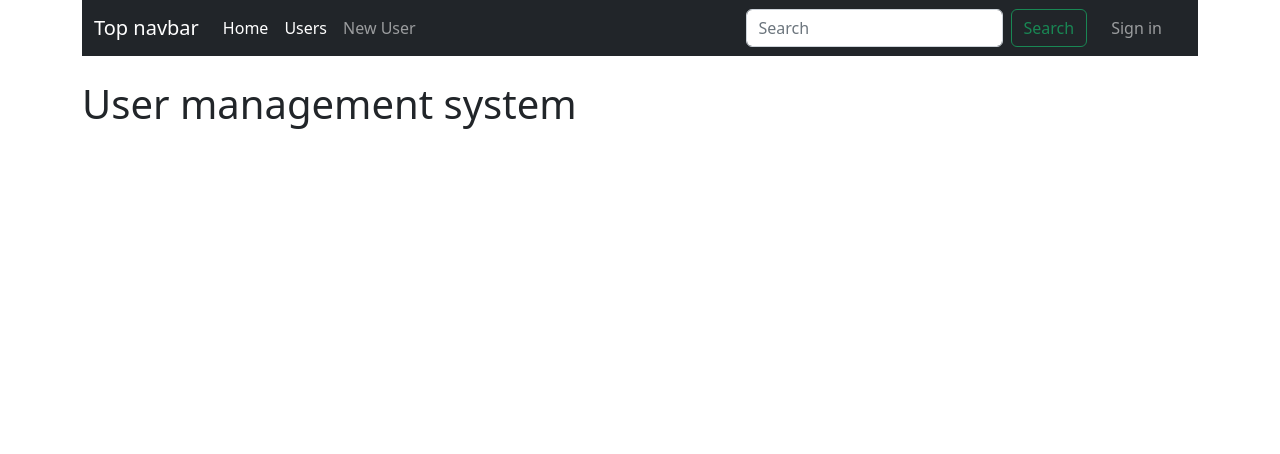
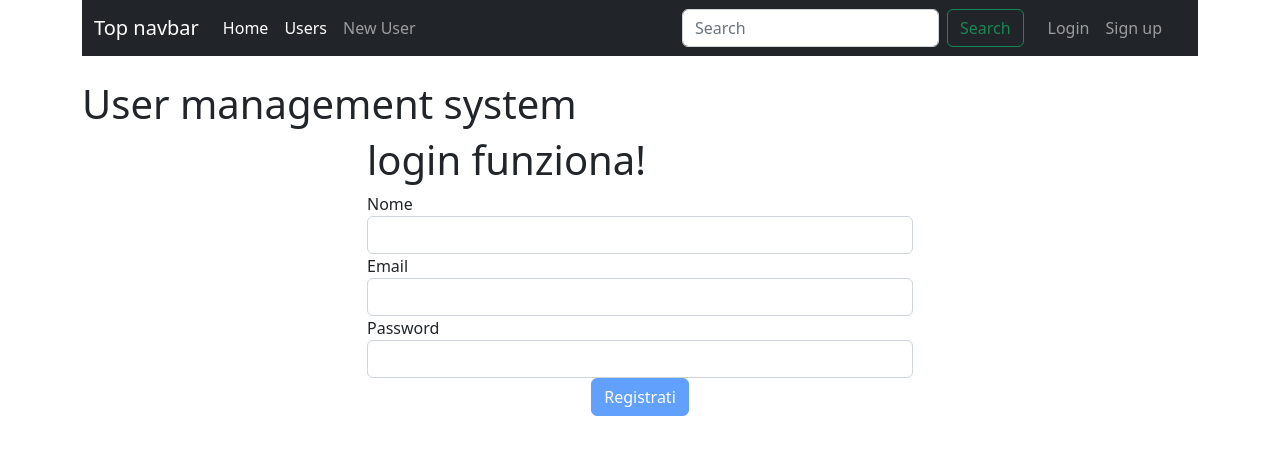
Before and after one commit to daniele-segreto/my-ums, an Angular app: page /signup in a window 1280 px wide. Before the commit this address led to /. Shown: the top 454 px of the page. Built offline with nearby package versions, Linux system fonts and the light colour scheme.

Commit message:
Auth service. Creare form di registrazione

```diff
--- a/src/app/app.module.ts
+++ b/src/app/app.module.ts
@@ -8,14 +8,16 @@ import { HttpClientModule } from '@angular/common/http';
 import { UserService } from './services/user.service';
 import { AuthService } from './services/auth.service';
 import { LoginComponent } from './login/login.component';
-import { FormsModule } from '@angular/forms'; // Importo FormsModule
+import { FormsModule } from '@angular/forms';
+import { SignupComponent } from './signup/signup.component';
 
 @NgModule({
   declarations: [
     AppComponent,
     NavComponent,
     UserDataComponent,
-    LoginComponent
+    LoginComponent,
+    SignupComponent
   ],
   imports: [
     HttpClientModule,
--- a/src/app/nav/nav.component.html
+++ b/src/app/nav/nav.component.html
@@ -21,14 +21,18 @@
         <input class="form-control me-2" type="search" placeholder="Search" aria-label="Search">
         <button class="btn btn-outline-success" type="submit">Search</button>
       </form>
+      <!-- $event è l'evento che verrà passato nel click di questo pulsante, possiamo catturarlo ed evitare che faccia l'azione di default, cioè navigare verso il # (il l'href con il cancelletto viene inserito per rendere farlo vedere come un link) -->
       <ul class="navbar-nav px-3">
-        <!-- Se l'utente non è loggato mostra il tasto 'Sign in' -->
+        <!-- Se l'utente non è loggato mostra il tasto 'Login' -->
         <li class="nav-item text-nowrap">
-          <a *ngIf="!isUserLoggedIn" class="nav-link" href="#">Sign in</a>
+          <a *ngIf="!isUserLoggedIn" (click)="signIn($event)" class="nav-link" href="#">Login</a>
+        </li>
+        <!-- Se l'utente non è loggato mostra il tasto 'Sign up' -->
+        <li class="nav-item text-nowrap">
+          <a *ngIf="!isUserLoggedIn" (click)="signUp($event)" class="nav-link" href="#">Sign up</a>
         </li>
         <!-- Se l'utente è loggato mostra il tasto 'Sign out' -->
         <li class="nav-item text-nowrap">
-          <!-- $event è l0evento che verrà passato nel click di questo pulsante, possiamo catturarlo ed evitare che faccia l'azione di default, cioè navigare verso il # (il l'href con il cancelletto viene inserito per rendere farlo vedere come un link) -->
           <a *ngIf="isUserLoggedIn" href="#" class="nav-link" (click)="logout($event)">Sign out</a>
         </li>
       </ul>
--- a/src/app/nav/nav.component.ts
+++ b/src/app/nav/nav.component.ts
@@ -30,4 +30,16 @@ export class NavComponent {
     this.auth.logout(); // chiamo il metodo logout da AuthService
     this.router.navigate(['login']) // tramite il router direzioniamo l'utente verso la pagina di 'login'
   }
+
+  // SignIn
+  signIn(e: any) {
+    e.preventDefault();
+    this.router.navigate(['login']); // Nella parte di signIn, mandiamo l'utente alla pagine 'login'
+  }
+
+  // SignUp
+  signUp(e: any) {
+    e.preventDefault();
+    this.router.navigate(['signup']); // Nella parte di signUp, mandiamo l'utente alla pagine 'signup'
+  }
 }
--- a/src/app/services/auth.service.ts
+++ b/src/app/services/auth.service.ts
@@ -32,7 +32,11 @@ export class AuthService {
 
   // Metodo per la registrazione dell'utente, richiede username, email e password come parametri
   signUp(username: string, email: string, password: string) {
-    // code...
+    // Verifica se esiste il token nello storage locale, inserendo l'email come valore del token
+    localStorage.setItem('token', email);
+
+    // Restituisce true, indicando che il login è avvenuto con successo
+    return true;
   }
 
   // Metodo per il logout dell'utente
--- /dev/null
+++ b/src/app/signup/signup.component.html
@@ -0,0 +1,59 @@
+<div class="row">
+  <div class="col-md-6 offset-md-3">
+    <h1>
+      login funziona!
+    </h1>
+    <!-- Form -->
+    <form action="signupForm" #f="ngForm" (ngSubmit)="signUp(f)">
+        <div class="form-group">
+          <label for="name">Nome</label>
+          <!-- Input per il nome -->
+          <input class="form-control" required name minlength="2" type="name" ngModel #name="ngModel" name="name" id="name">
+
+          <div *ngIf="name.dirty && name.touched && name.invalid">
+            <!-- Messaggi di errore per l'input del nome -->
+            <div class="alert alert-danger" *ngIf="name?.errors?.['required']">
+              Il campo nome è obbligatorio
+            </div>
+            <div class="alert alert-danger" *ngIf="name?.errors?.['minlength']">
+              Il campo nome deve avere una lunghezza di almeno {{name?.errors?.['minlength'].requiredLength}} caratteri
+            </div>
+          </div>
+        </div>
+        <div class="form-group">
+        <label for="email">Email</label>
+        <!-- Input per l'email -->
+        <input class="form-control" required email type="email" ngModel #email="ngModel" name="email" id="email">
+
+        <div *ngIf="email.dirty && email.touched && email.invalid">
+          <!-- Messaggi di errore per l'input dell'email -->
+          <div class="alert alert-danger" *ngIf="email?.errors?.['required']">
+            Il campo email è obbligatorio
+          </div>
+          <div class="alert alert-danger" *ngIf="email?.errors?.['email']">
+            Il valore deve essere un indirizzo email valido
+          </div>
+        </div>
+      </div>
+      <div class="form-group">
+        <label for="password">Password</label>
+        <!-- Input per la password -->
+        <input class="form-control" required minlength="6" type="password" ngModel #password="ngModel" name="password" id="password">
+
+        <div *ngIf="password.dirty && password.touched && password.invalid">
+          <!-- Messaggi di errore per l'input della password -->
+          <div class="alert alert-danger" *ngIf="password?.errors?.['required']">
+            Il campo password è obbligatorio
+          </div>
+          <div class="alert alert-danger" *ngIf="password?.errors?.['minlength']">
+            Il campo password deve avere una lunghezza di almeno {{password?.errors?.['minlength'].requiredLength}} caratteri
+          </div>
+        </div>
+      </div>
+      <div class="form-group text-center">
+        <!-- Pulsante di accesso -->
+        <button [disabled]="!f.valid" class="btn btn-primary">Registrati</button>
+      </div>
+    </form>
+  </div>
+</div>
--- /dev/null
+++ b/src/app/signup/signup.component.ts
@@ -0,0 +1,34 @@
+import { Component, OnInit } from '@angular/core';
+import { NgForm } from '@angular/forms';
+import { AuthService } from '../services/auth.service';
+import { Router } from '@angular/router';
+
+@Component({
+  selector: 'app-signup',
+  templateUrl: './signup.component.html',
+  styleUrls: ['./signup.component.css']
+})
+export class SignupComponent implements OnInit {
+
+  constructor (private auth: AuthService, private router: Router) {}
+
+  ngOnInit(): void {}
+
+  // Metodo di registrazione (che prende un argomento di tipo "NgForm")
+  signUp(form: NgForm)  {
+    // Verifico la validità del form (lo lascio commentato per scopi di debug)
+    // alert(form.valid);
+
+    // Chiamo il metodo "signUp" dell'oggetto "auth", con i valori prelevati dai campi del form: nome, email e password. Il risultato viene memorizzato nella variabile "result".
+    let result = this.auth.signUp(form.value.name, form.value.email, form.value.password);
+
+    // Verifica se "result" è falso (falsy). Se è falso, la funzione termina prematuramente e non procede oltre.
+    if (!result) {
+      return ;
+    }
+
+    // Se "result" è vero (indicando una registrazione avvenuta con successo), questa riga effettua una navigazione verso la radice del percorso ('/'). Probabilmente reindirizza l'utente alla pagina principale o a una dashboard dopo una registrazione riuscita.
+    this.router.navigate([''])
+  }
+
+}
```
Also changed, not shown: src/app/app-routing.module.ts (+9 -2 lines), src/app/signup/signup.component.css (added), 1 other file (tests, documents, lock files or other folders).
